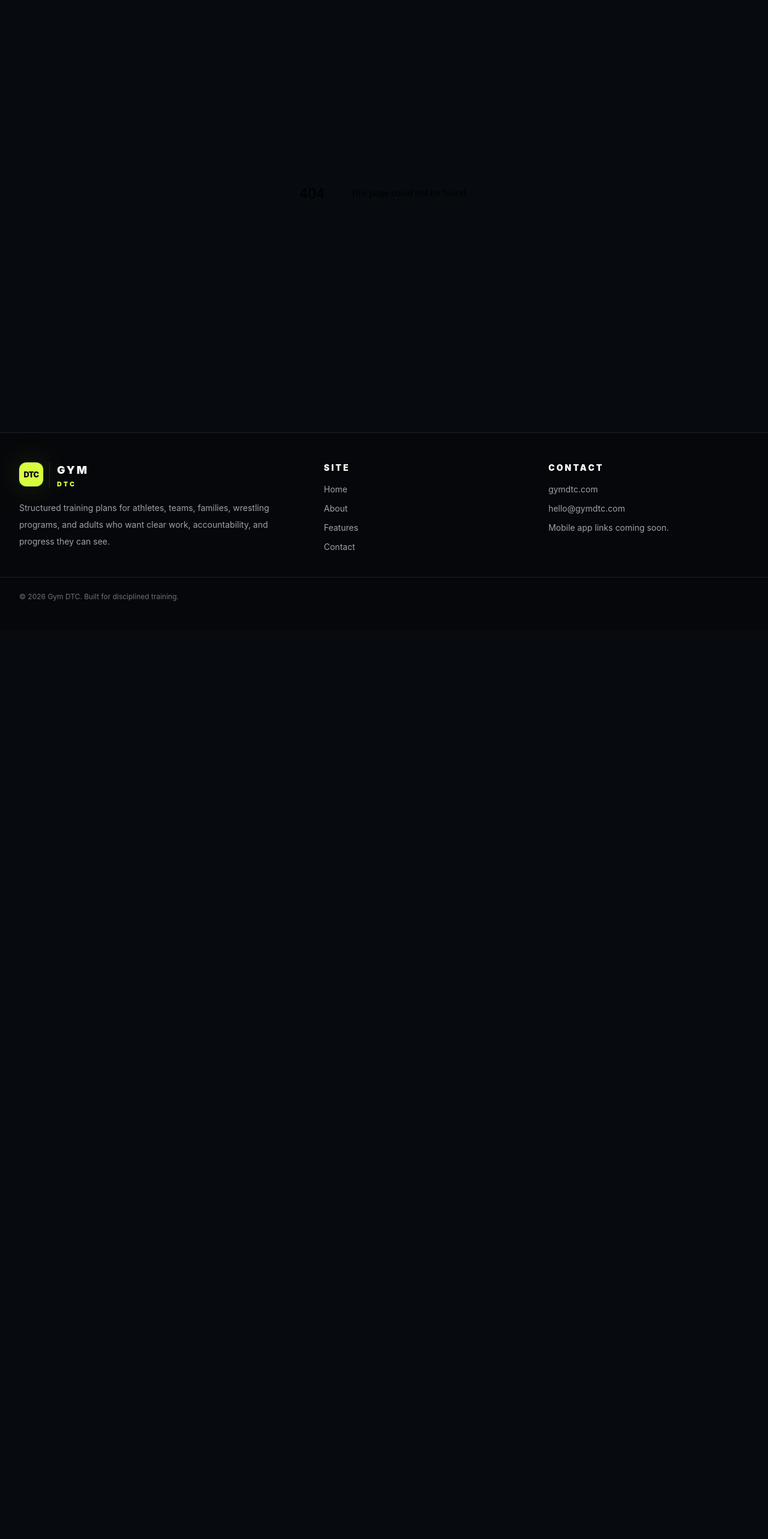
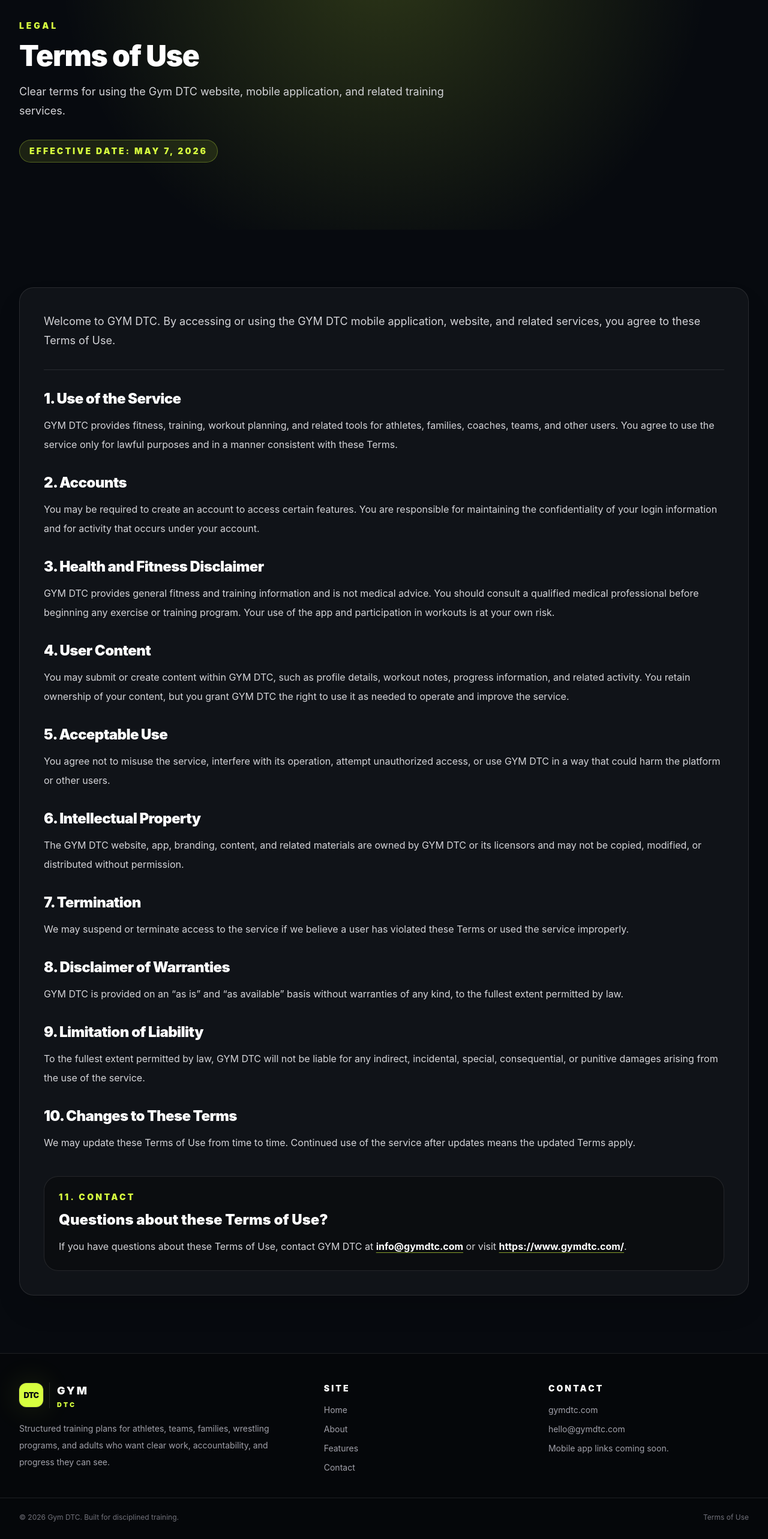
Before and after one commit to nathanbeckernb-cloud/gymdtc-web, a Next.js app: page /terms-of-use in a window 1280 px wide. Before the commit this address had no page. Shown: the part 160-2726 px from the top of the page at 60% size. Before the commit the page ends 1211 px from the top, so only its background shows below. Built offline with nearby package versions, Linux system fonts and the light colour scheme.

Commit message:
Add terms of use page

```diff
--- /dev/null
+++ b/src/app/terms-of-use/page.tsx
@@ -0,0 +1,109 @@
+import type { Metadata } from "next";
+import { Card } from "@/components/card";
+import { Container } from "@/components/container";
+import { SectionHeading } from "@/components/section-heading";
+
+export const metadata: Metadata = {
+  title: "Terms of Use",
+  description:
+    "Review the Gym DTC Terms of Use for the website, mobile application, and related training services.",
+};
+
+const termsSections = [
+  {
+    title: "1. Use of the Service",
+    body: "GYM DTC provides fitness, training, workout planning, and related tools for athletes, families, coaches, teams, and other users. You agree to use the service only for lawful purposes and in a manner consistent with these Terms.",
+  },
+  {
+    title: "2. Accounts",
+    body: "You may be required to create an account to access certain features. You are responsible for maintaining the confidentiality of your login information and for activity that occurs under your account.",
+  },
+  {
+    title: "3. Health and Fitness Disclaimer",
+    body: "GYM DTC provides general fitness and training information and is not medical advice. You should consult a qualified medical professional before beginning any exercise or training program. Your use of the app and participation in workouts is at your own risk.",
+  },
+  {
+    title: "4. User Content",
+    body: "You may submit or create content within GYM DTC, such as profile details, workout notes, progress information, and related activity. You retain ownership of your content, but you grant GYM DTC the right to use it as needed to operate and improve the service.",
+  },
+  {
+    title: "5. Acceptable Use",
+    body: "You agree not to misuse the service, interfere with its operation, attempt unauthorized access, or use GYM DTC in a way that could harm the platform or other users.",
+  },
+  {
+    title: "6. Intellectual Property",
+    body: "The GYM DTC website, app, branding, content, and related materials are owned by GYM DTC or its licensors and may not be copied, modified, or distributed without permission.",
+  },
+  {
+    title: "7. Termination",
+    body: "We may suspend or terminate access to the service if we believe a user has violated these Terms or used the service improperly.",
+  },
+  {
+    title: "8. Disclaimer of Warranties",
+    body: "GYM DTC is provided on an “as is” and “as available” basis without warranties of any kind, to the fullest extent permitted by law.",
+  },
+  {
+    title: "9. Limitation of Liability",
+    body: "To the fullest extent permitted by law, GYM DTC will not be liable for any indirect, incidental, special, consequential, or punitive damages arising from the use of the service.",
+  },
+  {
+    title: "10. Changes to These Terms",
+    body: "We may update these Terms of Use from time to time. Continued use of the service after updates means the updated Terms apply.",
+  },
+];
+
+export default function TermsOfUsePage() {
+  return (
+    <>
+      <section className="bg-radial-volt py-20 sm:py-28">
+        <Container>
+          <SectionHeading
+            eyebrow="Legal"
+            title="Terms of Use"
+            description="Clear terms for using the Gym DTC website, mobile application, and related training services."
+          />
+          <p className="mt-8 inline-flex rounded-full border border-volt/30 bg-volt/10 px-4 py-2 text-sm font-black uppercase tracking-[0.22em] text-volt">
+            Effective date: May 7, 2026
+          </p>
+        </Container>
+      </section>
+
+      <section className="py-16 sm:py-24">
+        <Container className="max-w-5xl">
+          <Card className="p-6 sm:p-8 lg:p-10">
+            <div className="border-b border-white/10 pb-8">
+              <p className="text-lg leading-8 text-zinc-300">
+                Welcome to GYM DTC. By accessing or using the GYM DTC mobile application, website, and related services, you agree to these Terms of Use.
+              </p>
+            </div>
+
+            <div className="mt-8 grid gap-8">
+              {termsSections.map((section) => (
+                <section key={section.title} className="scroll-mt-28">
+                  <h2 className="text-2xl font-black tracking-tight text-white">{section.title}</h2>
+                  <p className="mt-3 leading-8 text-zinc-300">{section.body}</p>
+                </section>
+              ))}
+            </div>
+
+            <section className="mt-10 rounded-3xl border border-white/10 bg-black/30 p-5 sm:p-6">
+              <p className="text-sm font-black uppercase tracking-[0.24em] text-volt">11. Contact</p>
+              <h2 className="mt-3 text-2xl font-black text-white">Questions about these Terms of Use?</h2>
+              <p className="mt-3 leading-8 text-zinc-300">
+                If you have questions about these Terms of Use, contact GYM DTC at{" "}
+                <a className="font-bold text-white underline decoration-volt/60 underline-offset-4 transition hover:text-volt" href="mailto:info@gymdtc.com">
+                  info@gymdtc.com
+                </a>{" "}
+                or visit{" "}
+                <a className="font-bold text-white underline decoration-volt/60 underline-offset-4 transition hover:text-volt" href="https://www.gymdtc.com/">
+                  https://www.gymdtc.com/
+                </a>
+                .
+              </p>
+            </section>
+          </Card>
+        </Container>
+      </section>
+    </>
+  );
+}
--- a/src/components/footer.tsx
+++ b/src/components/footer.tsx
@@ -1,5 +1,5 @@
 import Link from "next/link";
-import { navItems, site } from "@/lib/site";
+import { legalItems, navItems, site } from "@/lib/site";
 import { Container } from "./container";
 import { Logo } from "./logo";
 
@@ -32,8 +32,17 @@
           </ul>
         </div>
       </Container>
-      <Container className="mt-10 border-t border-white/10 pt-6 text-xs text-zinc-500">
-        © {new Date().getFullYear()} Gym DTC. Built for disciplined training.
+      <Container className="mt-10 flex flex-col gap-4 border-t border-white/10 pt-6 text-xs text-zinc-500 sm:flex-row sm:items-center sm:justify-between">
+        <p>© {new Date().getFullYear()} Gym DTC. Built for disciplined training.</p>
+        <nav aria-label="Legal links">
+          <ul className="flex flex-wrap gap-x-5 gap-y-2">
+            {legalItems.map((item) => (
+              <li key={item.href}>
+                <Link href={item.href} className="transition hover:text-volt">{item.label}</Link>
+              </li>
+            ))}
+          </ul>
+        </nav>
       </Container>
     </footer>
   );
--- a/src/lib/site.ts
+++ b/src/lib/site.ts
@@ -12,3 +12,7 @@
   { label: "Features", href: "/features" },
   { label: "Contact", href: "/contact" },
 ];
+
+export const legalItems = [
+  { label: "Terms of Use", href: "/terms-of-use" },
+];
```
